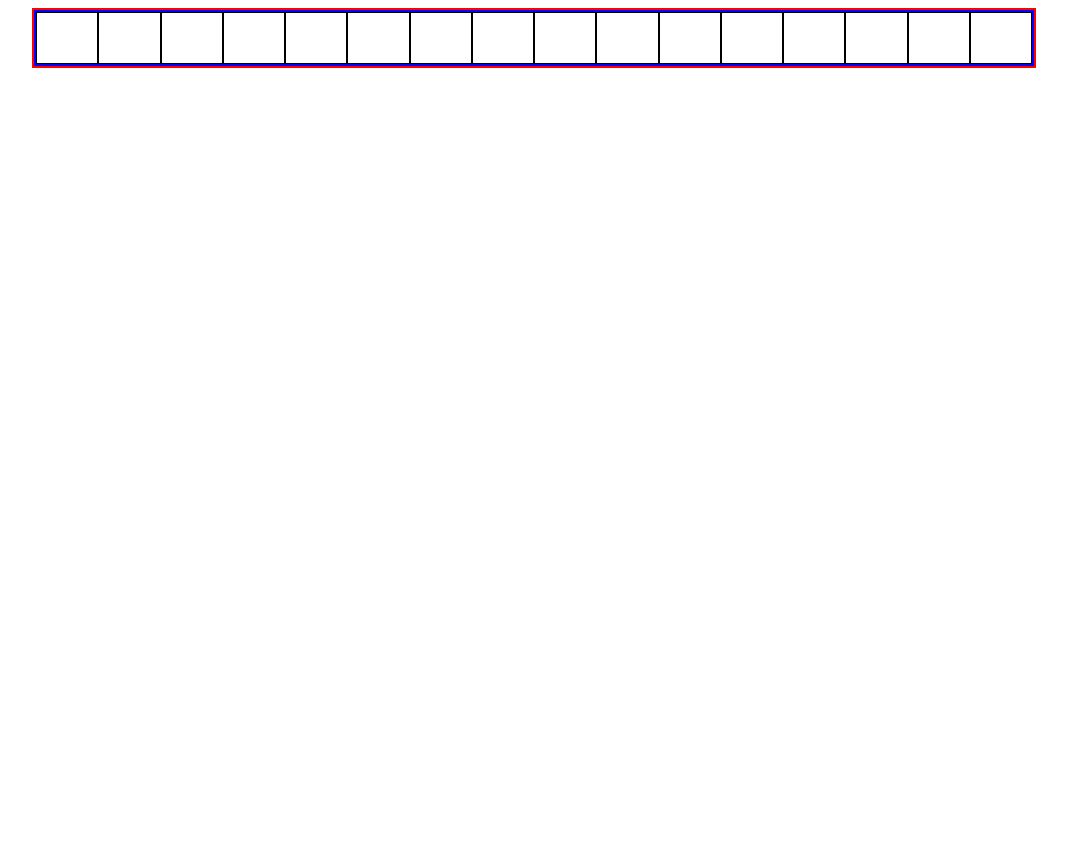
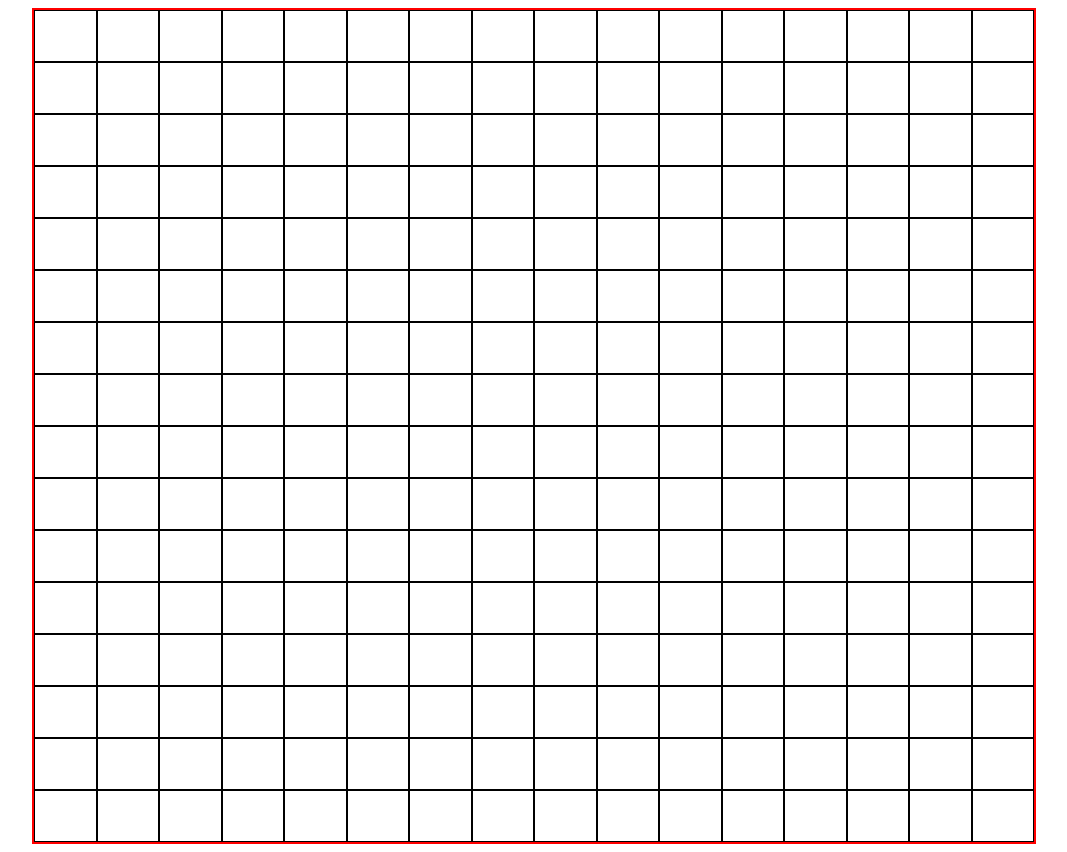
Before and after one commit to JovanGraovac/Etch-a-Sketch, a plain HTML site: page index.html in a window 1280 px wide. Shown: the whole page, without its empty margins (106-1173 px from the left). Before the commit the page ends 800 px from the top, so only its background shows below. Drawn offline with Linux system fonts and the light colour scheme.

Commit message:
Added logic for generating  grid

```diff
--- a/index.html
+++ b/index.html
@@ -9,7 +9,6 @@
 <body>
 
     <div id="container">
-        <div id="grid"></div>
     </div>
 
 
--- a/script.js
+++ b/script.js
@@ -4,20 +4,22 @@ const NUMBER_OF_SQUARES = 16;
 const container = document.querySelector('#container');
 const grid = document.querySelector('#grid');
 
-function makeRow(num) {
+function generateGrid(num) {
 
       for (let i = 0; i < num; i++) {
-            const row = document.createElement('div');
-            row.classList.add('squares');
-            grid.appendChild(row);
+            const col = document.createElement('div');
+            col.style.display = 'flex';
+
+            for (let j = 0; j < num; j++) {
+                  const row = document.createElement('div');
+                  row.classList.add('squares');
+                  col.appendChild(row);
+            }
+
+            container.appendChild(col);
       };
 };
 
-function generateGrid(num) {
-      const col = document.createElement('div');
-      col.classList.add('column');
-      container.appendChild(makeRow(NUMBER_OF_SQUARES));
-}
 
-//makeRow(NUMBER_OF_SQUARES);
-generateGrid(16)
+
+generateGrid(NUMBER_OF_SQUARES);
```
